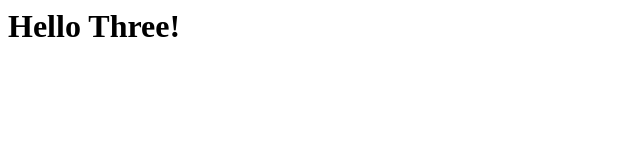
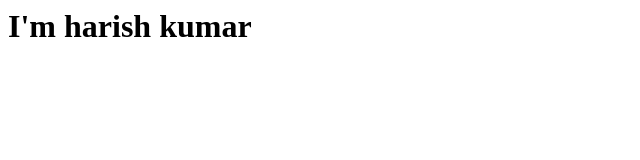
Before and after one commit to Harishkumar056/samplegit, a plain HTML site: page index.html in a window 1280 px wide. Shown: the whole page, without its empty margins (0-640 px from the left). Drawn offline with Linux system fonts and the light colour scheme.

Commit message:
GIVEN : Full Name

```diff
--- a/index.html
+++ b/index.html
@@ -5,6 +5,6 @@
     </title>
   </head>
   <body>
-    <h1>Hello Three!</h1>
+    <h1>I'm harish kumar </h1>
   </body>
 </html>
```
